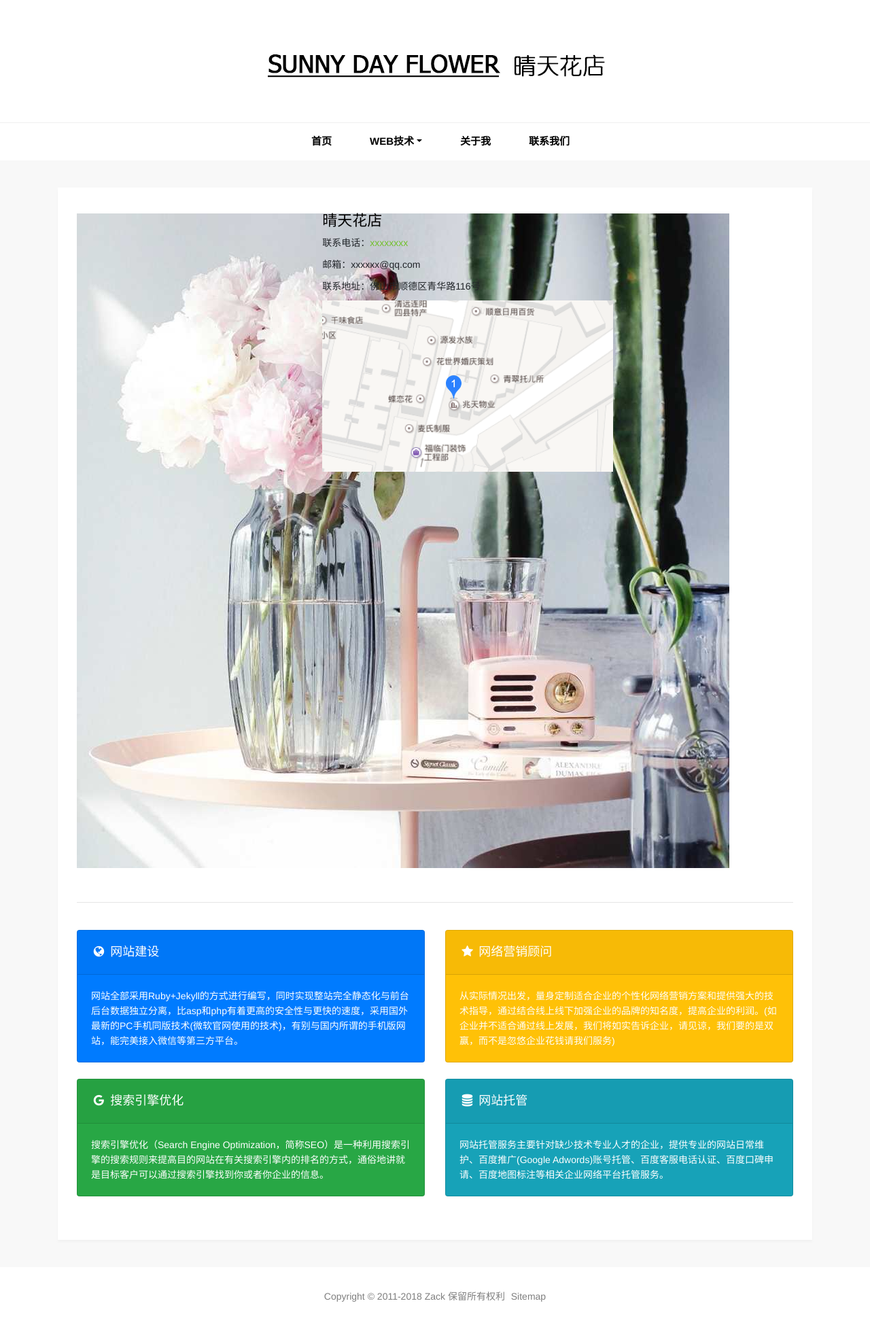
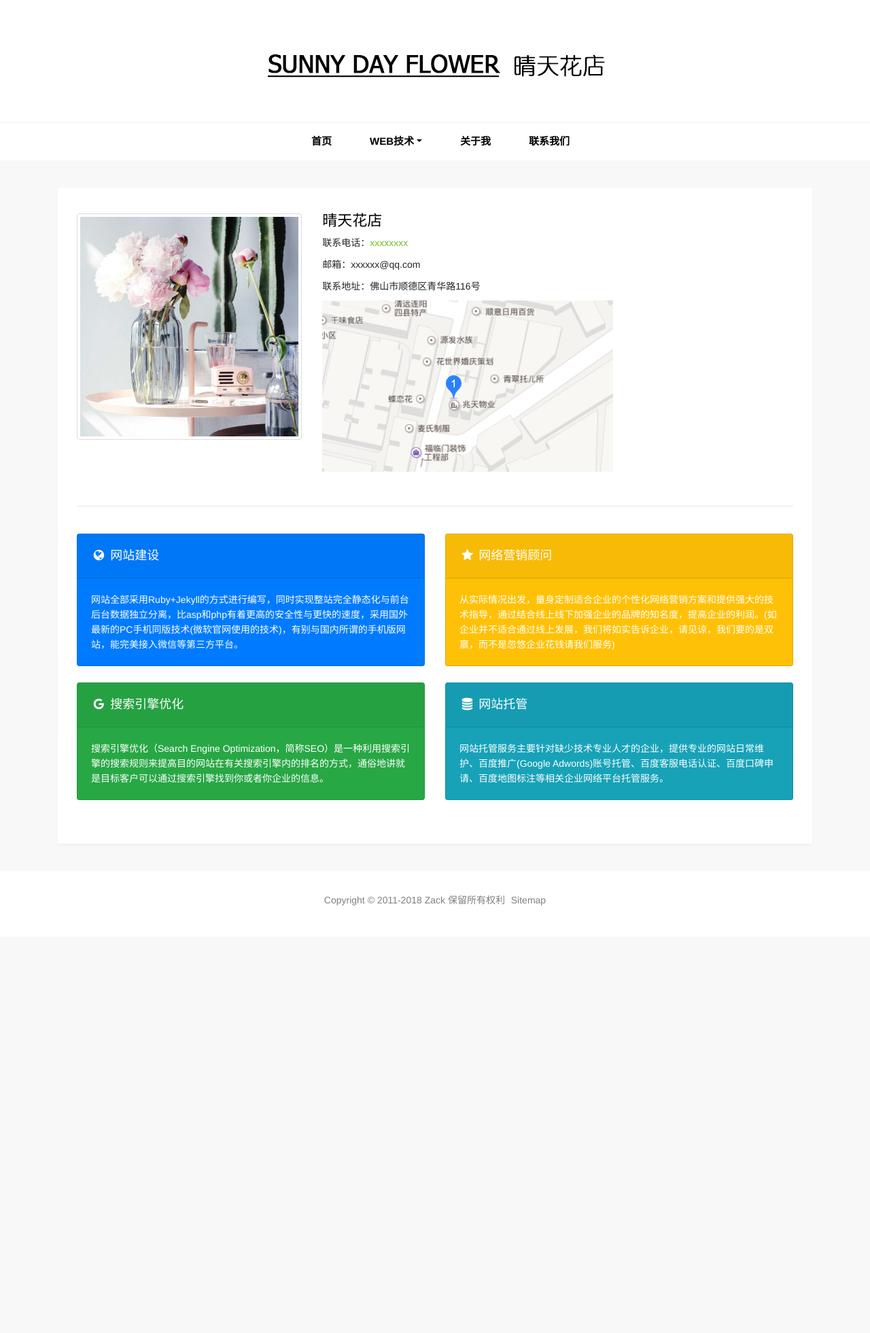
Before and after one commit to cshanyu/cshanyu.github.io, a Jekyll site: the page built from pages/contact.html, in a window 1280 px wide. Shown: the whole page at 68% size. Built offline with Jekyll 4.4.1, drawn with Linux system fonts in a browser that asks for light colours; comment, search, counter and statistics services are not loaded; after the commit the page ends 1378 px from its top, so only the background shows below that.

Commit message:
Update contact.html

```diff
--- a/pages/contact.html
+++ b/pages/contact.html
@@ -11,7 +11,7 @@ description: 鱼仔，顺德职业技术学院学生。
       <div class="caption">
         <div class="row">
           <div class="col-md-4 mt-4">
-            <p align="center"><img src="/images/pages/contact.jpg"></p>
+            <p align="center"><img src="/images/pages/contact.jpg" alt="Zack Wong" class="img-thumbnail"></p>
           </div>
           <div class="col-md-8 mt-4">
             <p class="post-title">晴天花店</p>
```
